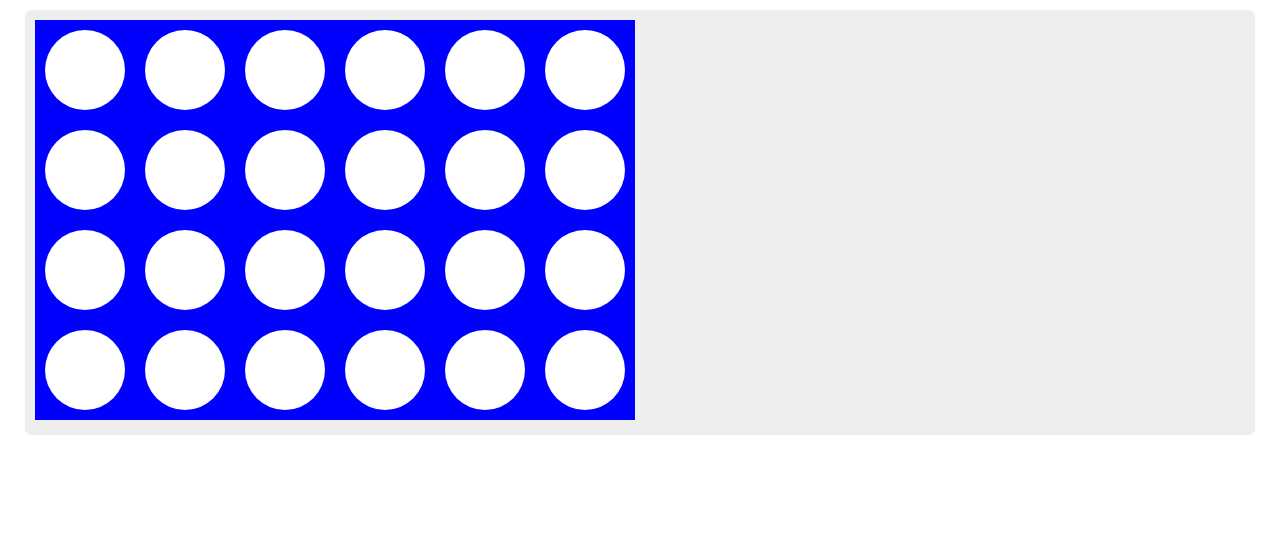
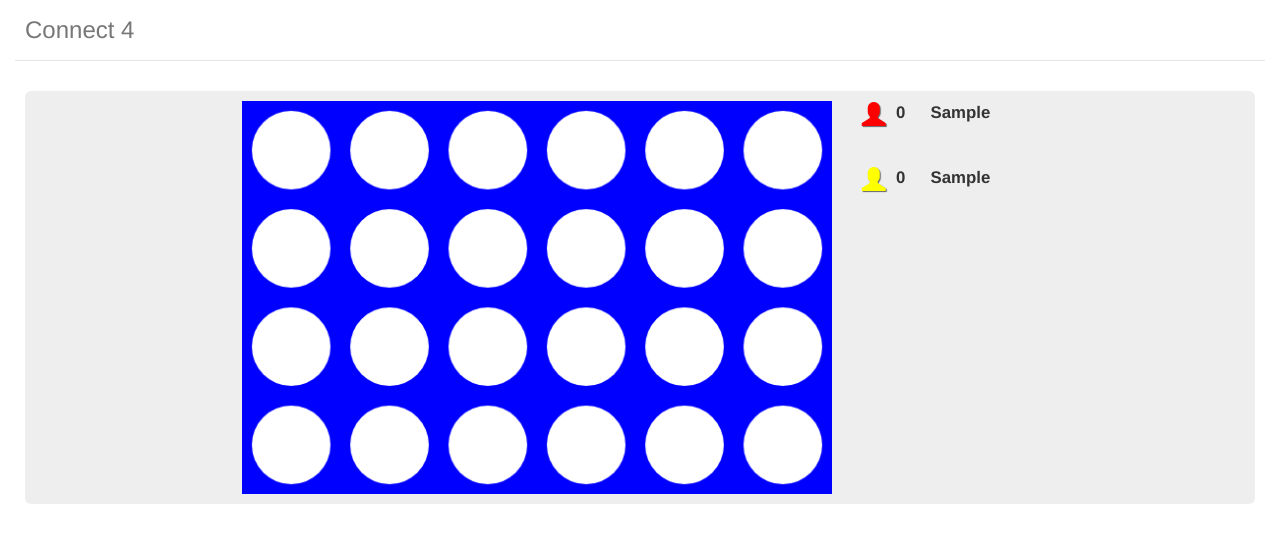
Before and after one commit to thibauult/Connect4, a website: page index.html in a window 1280 px wide. Both pictures are taken after typing "Sample", "Sample" into the empty fields and a click on the button "Start !". Drawn offline with Linux system fonts and the light colour scheme.

Commit message:
Mise en place des scores des joueurs

```diff
--- a/css/main.css
+++ b/css/main.css
@@ -1,6 +1,19 @@
 /**
  * Created by tibus on 31/10/14.
  */
+
+.header {
+    margin-bottom: 30px;
+    border-bottom: 1px solid #e5e5e5;
+}
+
+.header h3 {
+    color: #777777;
+    font-size: 24px;
+    line-height: 40px;
+    margin: 10px;
+}
+
 .jumbotron {
     padding: 10px;
     margin: 10px
@@ -15,5 +28,23 @@
 .jumbotron canvas {
     /*width: 100%;*/
     /*height: 100%;*/
-    /*text-align: center;*/
 }
+
+#scores .glyphicon {
+    font-size: 24px;
+    text-shadow: 1px 1px 1px #656565;
+    -webkib-text-shadow: 1px 1px 1px #656565;
+    -moz-text-shadow: 1px 1px 1px #656565;
+}
+
+#scores .player1 .glyphicon {
+    color: red;
+}
+
+#scores .player2 .glyphicon {
+    color: #ffff00;
+}
+
+#scores strong {
+    font-size: 1.2em;
+}
--- a/index.html
+++ b/index.html
@@ -27,6 +27,13 @@
 </head>
 <body>
     <div class="container-fluid">
+
+        <div class="header">
+
+            <h3>Connect 4</h3>
+
+        </div>
+
         <div ng-view></div>
     </div>
 </body>
--- a/partials/game/game-controller.js
+++ b/partials/game/game-controller.js
@@ -9,12 +9,23 @@ Game.PLAYER_2 = 2;
 
 Game.DEBUG = false;
 
-c4Controllers.controller('GameCtrl', ['$scope', '$routeParams', 'GameManager',
-function ($scope, $routeParams, GameManager) {
+c4Controllers.controller('GameCtrl', ['$scope', '$routeParams', '$interval', 'GameManager',
+function ($scope, $routeParams, $interval, GameManager) {
 
-    $scope.player1 = $routeParams.player1;
-    $scope.player2 = $routeParams.player2;
-    GameManager.nbRounds = $routeParams.nbRounds;
+    // init $scope
+    $scope.player1 = {
+        name : $routeParams.player1,
+        score : 0
+    };
+    $scope.player2 = {
+        name : $routeParams.player2,
+        score : 0
+    };
+
+    // init GameManager
+    GameManager.nbRounds = $routeParams.totalRounds;
+    GameManager.currentPlayer = GameManager.PLAYER_1;
+
 
     var gridX = $routeParams.gridX;
     var gridY = $routeParams.gridY;
@@ -31,7 +42,6 @@ function ($scope, $routeParams, GameManager) {
     var radius = diam / 2 - gap;
 
     var currentTokenPositionInGrid;
-    var currentPlayer = GameManager.PLAYER_1;
     var isModelDirty = false;
 
     var canvas = document.getElementById('canvas');
@@ -41,7 +51,7 @@ function ($scope, $routeParams, GameManager) {
     canvas.height = height;
     context.globalAlpha = 1.0;
     canvas.addEventListener(GameManager.CLICK_EVENT_TYPE, onClick, false);
-    setInterval(animate, 100); // initialize rendering loop
+    $interval(animate, 100); // initialize rendering loop
 
     //
     // ON CLICK CALLBACK
@@ -49,20 +59,37 @@ function ($scope, $routeParams, GameManager) {
     function onClick(evt) {
 
         if(!isModelDirty) {
-            var rect = canvas.getBoundingClientRect();
-            var x = evt.clientX - rect.left;
-            var y = evt.clientY - rect.top;
 
-            var indexArr = getIndexFromMousePosition(x, y, ratio); //x[0], y[1];
-            indexArr[1] = 0;
+            var mousePos = getMouseClickPosition(canvas, evt);
 
-            if(gridModel[indexArr[1]][indexArr[0]] == GameManager.NONE) {
-                currentTokenPositionInGrid = indexArr;
-                currentPlayer = currentPlayer == GameManager.PLAYER_1 ? GameManager.PLAYER_2 : GameManager.PLAYER_1; // switch current player
-                gridModel[indexArr[1]][indexArr[0]] = currentPlayer;
-            }
+            console.log(mousePos);
+
+            processAnimation(mousePos.x, mousePos.y);
         }
+    }
 
+    function getMouseClickPosition(canvas, evt) {
+        var rect = canvas.getBoundingClientRect();
+        return {
+            x : evt.clientX - rect.left,
+            y : evt.clientY - rect.top
+        };
+    }
+
+    function processAnimation(clickX, clickY) {
+
+        var rect = canvas.getBoundingClientRect();
+        var x = clickX - rect.left;
+        var y = clickY - rect.top;
+
+        var indexArr = getIndexFromMousePosition(x, y, ratio); //x[0], y[1];
+        indexArr[1] = GameManager.NONE;
+
+        if(gridModel[indexArr[1]][indexArr[0]] == GameManager.NONE) {
+            currentTokenPositionInGrid = indexArr;
+            GameManager.switchCurrentPlayer();
+            gridModel[indexArr[1]][indexArr[0]] = GameManager.currentPlayer;
+        }
     }
 
     //
@@ -75,10 +102,10 @@ function ($scope, $routeParams, GameManager) {
         drawGrid(context, width, height);
         drawTokens(context, gridModel, gridX, gridY, gap, radius, diam);
 
-        doAnimation();
+        renderAnimation();
     }
 
-    function doAnimation() {
+    function renderAnimation() {
         if(currentTokenPositionInGrid != undefined) {
 
             check(currentTokenPositionInGrid[0], currentTokenPositionInGrid[1]);
@@ -100,7 +127,7 @@ function ($scope, $routeParams, GameManager) {
         if(nextLineValue == 0) {
             isModelDirty = true;
             gridModel[y][x] = 0;
-            gridModel[y+1][x] = currentPlayer;
+            gridModel[y+1][x] = GameManager.currentPlayer;
         }
     }
 
--- a/partials/game/game-manager.js
+++ b/partials/game/game-manager.js
@@ -16,5 +16,33 @@ angular.module('c4GameManager', [])
         //
         // ATTRIBUTES
         //
-        this.nbRounds = 1;
+        this.player1Score = 0;
+        this.player2Score = 0;
+        this.currentPlayer = this.PLAYER_1;
+
+        this.totalRounds = 1;
+        this.rounds = 0;
+
+        //
+        // METHODS
+        //
+
+        /**
+         * Switch the current player
+         */
+        this.switchCurrentPlayer = function() {
+            this.currentPlayer = this.currentPlayer == this.PLAYER_1 ?
+                    this.PLAYER_2 :
+                    this.PLAYER_1;
+        }
+
+        /**
+         * Check if someone has won the round
+         *
+         * @param gridModel Multi-dimensional array representing the game board
+         * @return 1 if Player 1 win, 2 if Player 2 win, 0 otherwise
+         */
+        this.checkRules = function(gridModel) {
+
+        }
 });
--- a/partials/game/game-view.html
+++ b/partials/game/game-view.html
@@ -1,3 +1,22 @@
 <div class="jumbotron">
-    <canvas id="canvas"></canvas>
+    <div class="row">
+        <canvas class="col-xs-6 col-lg-offset-2" id="canvas"></canvas>
+        <div id="scores" class="col-xs-4">
+
+            <div class="row player1">
+                <div class="col-xs-1 glyphicon glyphicon-user"></div>
+                <div class="col-xs-1"><strong>{{player1.score}}</strong></div>
+                <div class="col-xs-10"><strong>{{player1.name}}</strong></div>
+            </div>
+
+            <hr>
+
+            <div class="row player2">
+                <div class="col-xs-1 glyphicon glyphicon-user"></div>
+                <div class="col-xs-1"><strong>{{player2.score}}</strong></div>
+                <div class="col-xs-10"><strong>{{player2.name}}</strong></div>
+            </div>
+
+        </div>
+    </div>
 </div>
```
